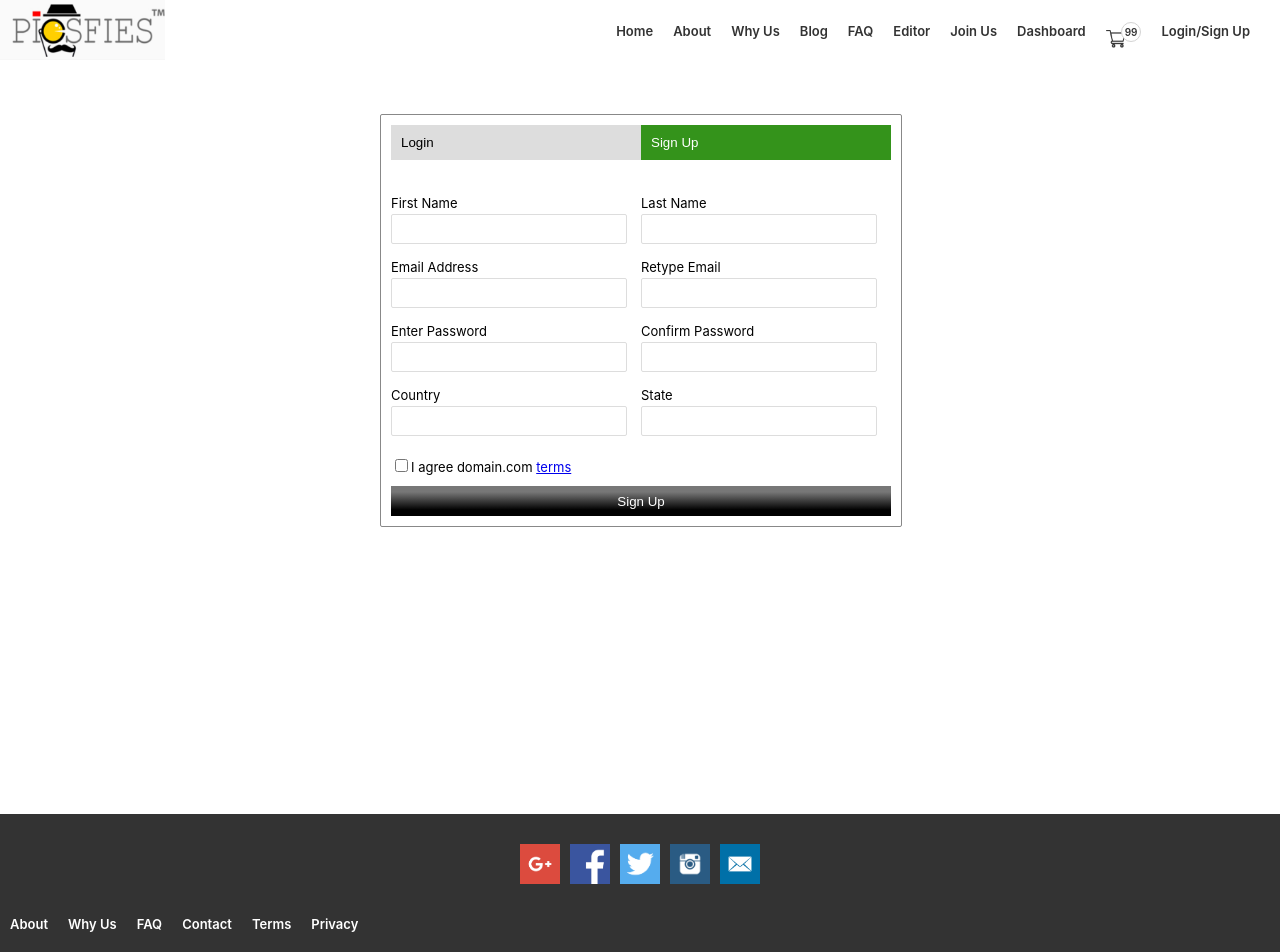
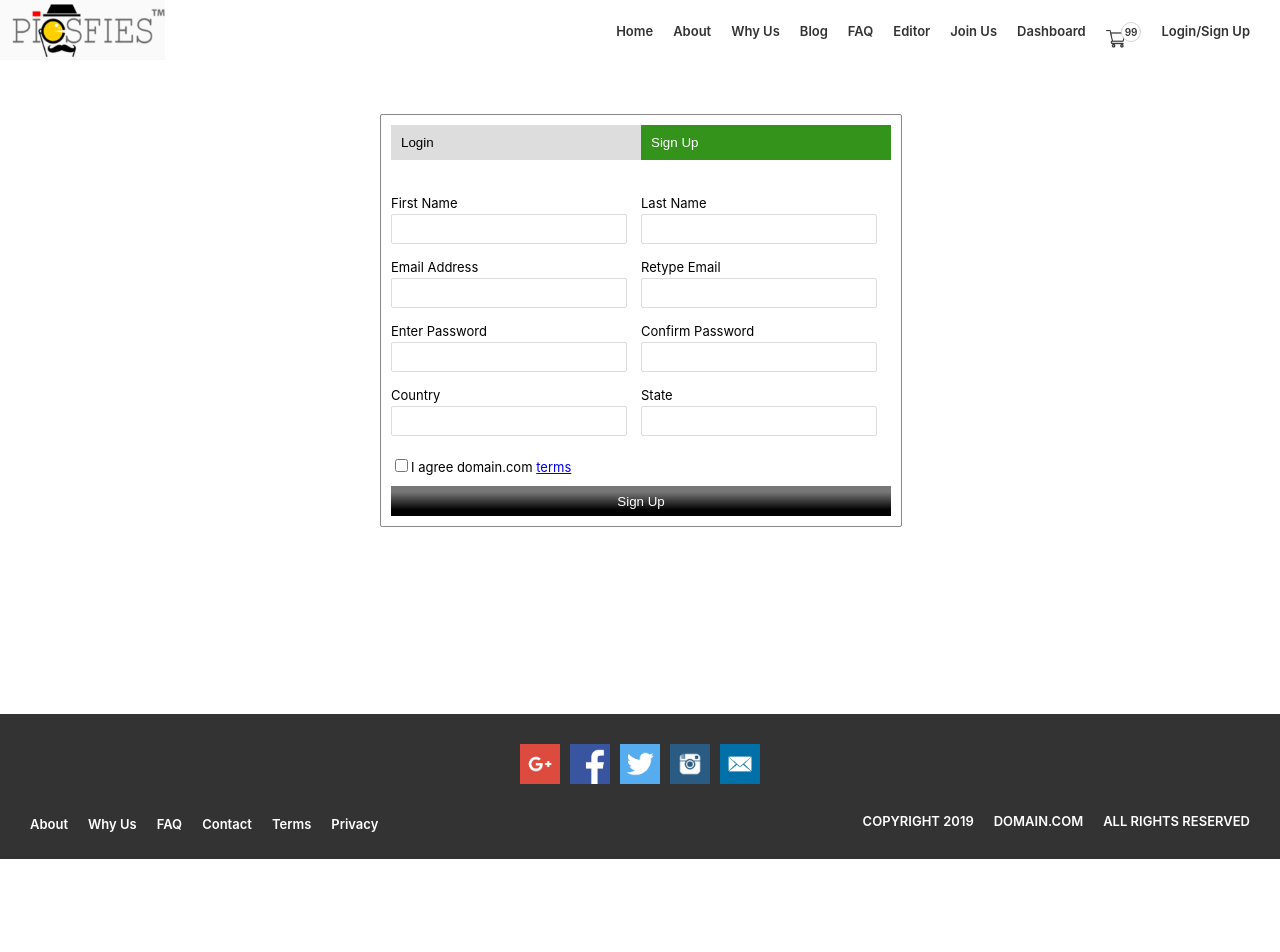
Before and after one commit to alinauroz/gogo-image, a React (Create React App) app in the folder client/: page /signup in a window 1280 px wide. Shown: the top 952 px of the page. After the commit the page ends 859 px from the top, so only its background shows below. Built offline with nearby package versions, Linux system fonts and the light colour scheme.

Commit message:
feat: completed static footer

```diff
--- a/client/src/App.js
+++ b/client/src/App.js
@@ -17,7 +17,7 @@ function App() {
   return (
     <>
       <TopBar />
-      <main style = {{marginTop: 50, minHeight: window.innerHeight - 100}}>
+      <main style = {{marginTop: 50, minHeight: window.innerHeight - 200}}>
         <Switch>
           <Route>
             <Route path="/about" component={About} />
--- a/client/src/Components/Footer.jsx
+++ b/client/src/Components/Footer.jsx
@@ -32,7 +32,7 @@ export default function () {
                     style = {{width: 40, margin: 5}}
                 />
             </View>
-            <View style = {{display: 'inline-block', marginTop: 20}}>
+            <View style = {{display: 'inline-block', marginTop: 20, marginLeft: 20}}>
                 <Link to = '/about' className = 'topbar-links' style = {{color: 'white'}}>About</Link>
                 <Link to = '/why-us' className = 'topbar-links' style = {{color: 'white'}}>Why Us</Link>
                 <Link to = '/faq' className = 'topbar-links' style = {{color: 'white'}}>FAQ</Link>
@@ -40,6 +40,11 @@ export default function () {
                 <Link to = '/terms' className = 'topbar-links' style = {{color: 'white'}}>Terms</Link>
                 <Link to = '/privacy' className = 'topbar-links' style = {{color: 'white'}}>Privacy</Link>
             </View>
+            <View style = {{float: 'right', marginRight: 20}}>
+                <p className = 'topbar-links' style = {{color: 'white', display: 'inline-block'}}>COPYRIGHT 2019</p>
+                <p className = 'topbar-links' style = {{color: 'white', marginLeft: 10, display: 'inline-block'}}>DOMAIN.COM</p>
+                <p className = 'topbar-links' style = {{color: 'white', marginLeft: 10, display: 'inline-block'}}>ALL RIGHTS RESERVED</p>
+            </View>
         </footer>
     )
 }
```
